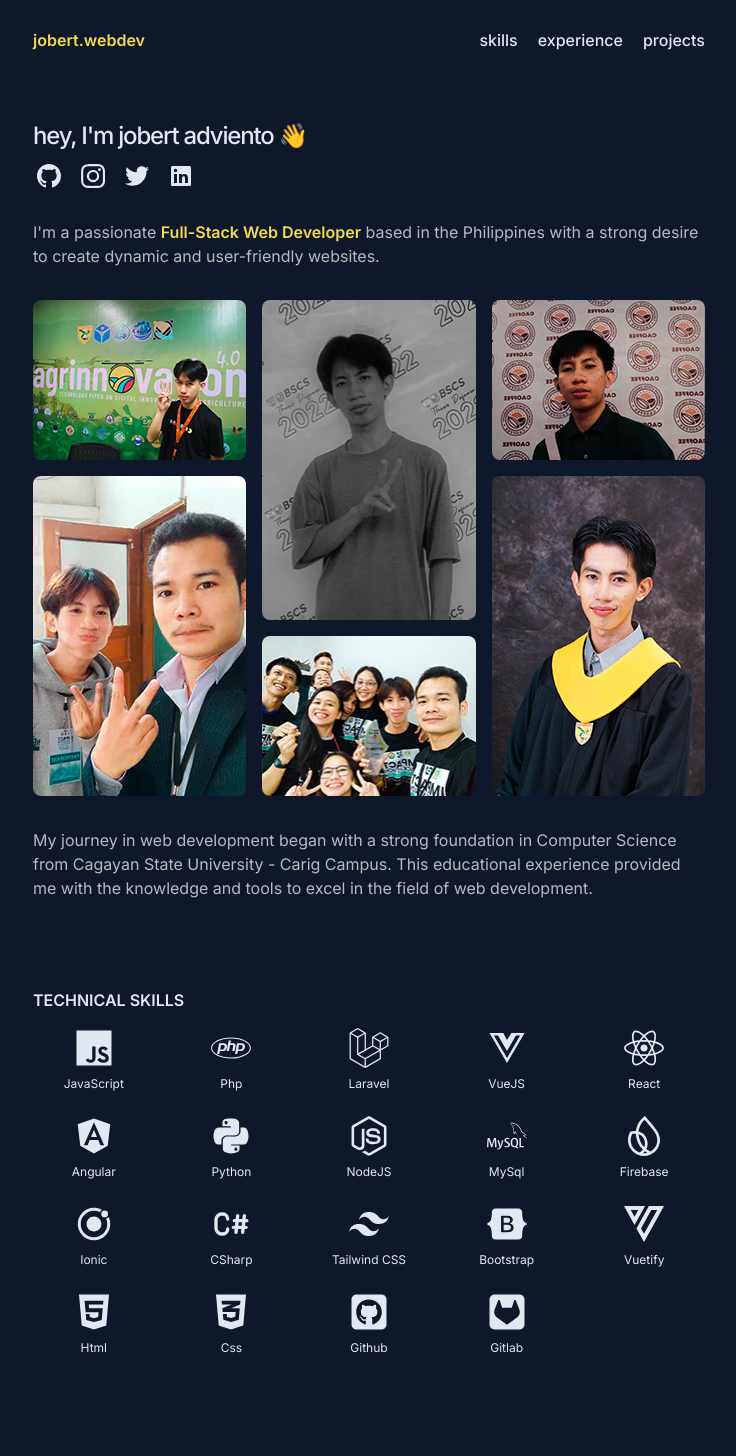
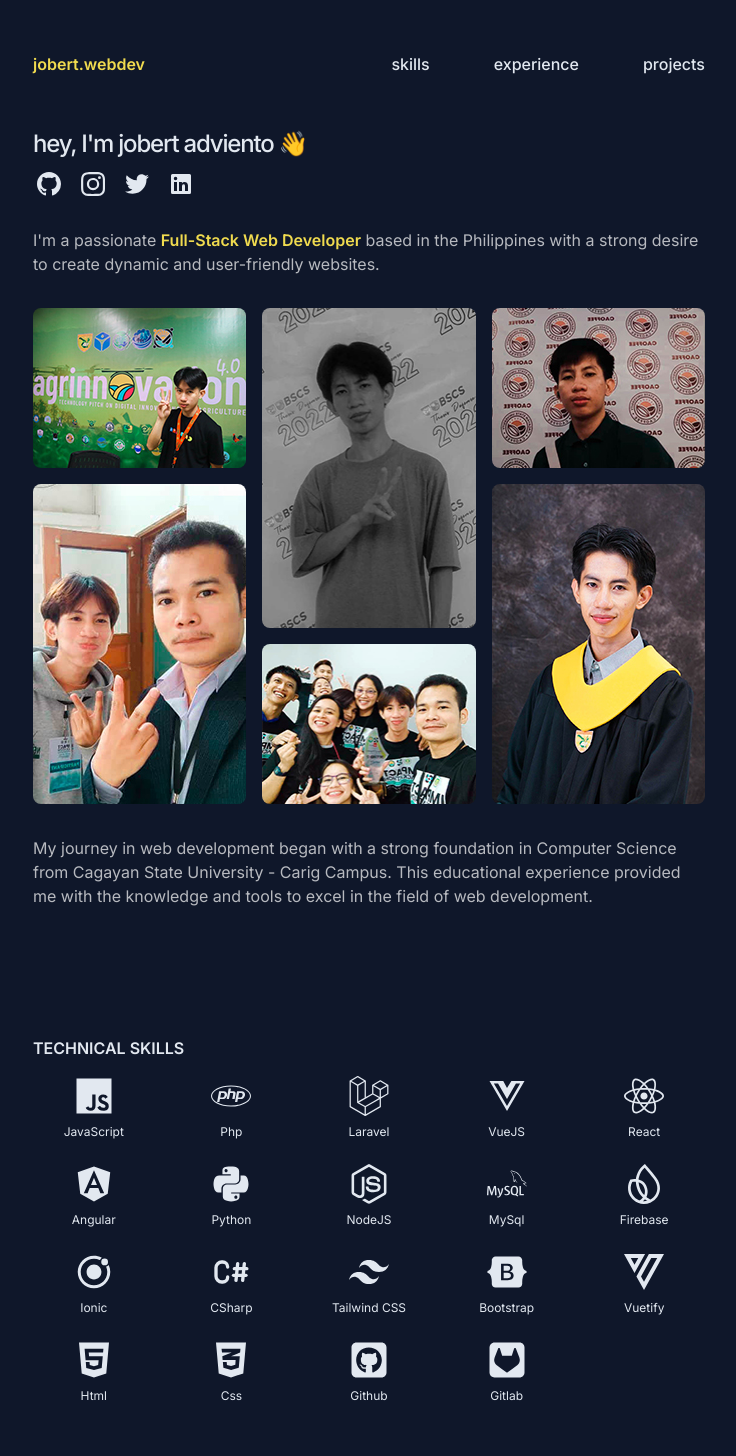
Before and after one commit to IamRimuruTempest/jobert-portfolio-v2, a Next.js app: page / in a window 1280 px wide. Shown: the top 1456 px of the page, without its empty margins (271-1007 px from the left). Built offline with nearby package versions, Linux system fonts and the light colour scheme.

Commit message:
Intial Commit

```diff
--- a/app/components/Footer/index.js
+++ b/app/components/Footer/index.js
@@ -68,7 +68,7 @@ export default function Footer() {
 
           <a
             class="size-8 inline-flex justify-center items-center gap-x-2 text-sm font-semibold rounded-full border border-transparent text-white/70 hover:bg-[#F0DB4F] hover:text-black disabled:opacity-50 disabled:pointer-events-none "
-            href="https://www.linkedin.com/in/jobert-adviento-a5b812224/"
+            href="https://www.linkedin.com/in/jobertadviento/"
           >
             <svg
               xmlns="http://www.w3.org/2000/svg"
--- a/app/components/Nav/index.js
+++ b/app/components/Nav/index.js
@@ -1,6 +1,8 @@
 "use client";
 import Link from "next/link";
-import { useEffect } from "react";
+import { useEffect, useState } from "react";
+import { RxHamburgerMenu } from "react-icons/rx";
+import { AiOutlineClose } from "react-icons/ai";
 
 export default function Navbar() {
   const links = [
@@ -9,7 +11,83 @@ export default function Navbar() {
     { path: "#projects", label: "projects" },
   ];
 
+  // const [menuOpen, setMenuOpen] = useState(false);
+
+  // const toggleMenu = () => {
+  //   setMenuOpen(!menuOpen);
+  // };
+
+  const [isMenuOpen, setIsMenuOpen] = useState(false);
+
   return (
+    <>
+      <header className="sticky top-0 inset-x-0 grid py-2 w-full z-50 h-32  bg-[#0f172a]">
+        <nav className="flex justify-between items-center max-container">
+          <a href="/" className="py-1 font-semibold text-[#F0DB4F]">
+            jobert.webdev
+          </a>
+          <ul className="flex-1 flex justify-end items-center gap-16 max-lg:hidden">
+            {links.map((link, index) => (
+              <li key={index}>
+                <a
+                  class="font-medium transition-all hover:text-[#F0DB4F] sm:py-6 "
+                  href={link.path}
+                  key={index}
+                  aria-current="page"
+                >
+                  {link.label}
+                </a>
+              </li>
+            ))}
+          </ul>
+
+          <div
+            className="hidden max-lg:block cursor-pointer"
+            onClick={() => {
+              setIsMenuOpen(!isMenuOpen);
+            }}
+          >
+            <RxHamburgerMenu className="text-xl" />
+          </div>
+        </nav>
+      </header>
+
+      {isMenuOpen && (
+        <div>
+          <nav className="fixed top-0 right-0 left-0 bottom-0 z-50 lg:bottom-auto bg-[#0f172a]  ">
+            <div
+              className="hidden max-lg:block fixed right-0  px-6 py-14 cursor-pointer"
+              onClick={() => {
+                setIsMenuOpen(!isMenuOpen);
+              }}
+            >
+              <AiOutlineClose className="text-xl" />
+            </div>
+            <ul className=" lg:hidden flex flex-col items-center justify-center h-full gap-8">
+              <a href="/" className="py-1 font-semibold text-[#F0DB4F]">
+                {`< jobertadviento.webdev />`}
+              </a>
+              {links.map((link, index) => (
+                <li key={index}>
+                  <a
+                    class="font-medium transition-all hover:text-[#F0DB4F] sm:py-6 "
+                    href={link.path}
+                    key={index}
+                    aria-current="page"
+                    onClick={() => {
+                      setIsMenuOpen(!isMenuOpen);
+                    }}
+                  >
+                    {link.label}
+                  </a>
+                </li>
+              ))}
+            </ul>
+          </nav>
+        </div>
+      )}
+    </>
+
     // <aside className="tracking-tight">
     //   <div class="hidden lg:sticky lg:top-20">
     //     <nav
@@ -63,37 +141,131 @@ export default function Navbar() {
     //     </nav>
     //   </div>
     // </aside>
-    <header class="sticky top-0 inset-x-0 flex flex-wrap   z-50 w-full h-20  bg-[#0f172a]  mb-10  sm:py-0">
-      <nav
-        class="relative max-w-[85rem]  w-full mx-auto  flex items-center justify-between gap-0"
-        aria-label="Global"
-      >
-        <div class="flex items-center justify-between">
-          <a href="/" className="py-1 font-semibold text-[#F0DB4F]">
-            jobert.webdev
-          </a>
-        </div>
+    // <header class="sticky top-0 inset-x-0 flex flex-wrap   z-50 w-full h-20  bg-[#0f172a]  mb-10  sm:py-0">
+    //   <nav
+    //     class="relative max-w-[85rem]  w-full mx-auto  flex items-center justify-between gap-0"
+    //     aria-label="Global"
+    //   >
+    //     <div class="flex items-center justify-between">
+    //       <a href="/" className="py-1 font-semibold text-[#F0DB4F]">
+    //         jobert.webdev
+    //       </a>
+    //     </div>
 
-        <div class="flex flex-row gap-y-4  items-center justify-end  gap-x-5 sm:mt-0 sm:ps-7">
-          {links.map((link, index) => (
-            // <a
-            //   class="transition-all hover:text-[#F0DB4F] hover:font-semibold flex align-middle relative py-1 px-2"
-            //   href={link.path}
-            //   key={index}
-            // >
-            //   {link.label}
-            // </a>
-            <a
-              class="font-medium transition-all hover:text-[#F0DB4F] sm:py-6 "
-              href={link.path}
-              key={index}
-              aria-current="page"
-            >
-              {link.label}
-            </a>
-          ))}
-        </div>
-      </nav>
-    </header>
+    //     <div class="flex flex-row gap-y-4  items-center justify-end  gap-x-5 sm:mt-0 sm:ps-7">
+    //       {links.map((link, index) => (
+    //         // <a
+    //         //   class="transition-all hover:text-[#F0DB4F] hover:font-semibold flex align-middle relative py-1 px-2"
+    //         //   href={link.path}
+    //         //   key={index}
+    //         // >
+    //         //   {link.label}
+    //         // </a>
+    //         <a
+    //           class="font-medium transition-all hover:text-[#F0DB4F] sm:py-6 "
+    //           href={link.path}
+    //           key={index}
+    //           aria-current="page"
+    //         >
+    //           {link.label}
+    //         </a>
+    //       ))}
+    //     </div>
+    //   </nav>
+    // </header>
+
+    // <header className="flex flex-wrap sm:justify-start sm:flex-nowrap w-full bg-white text-sm py-4">
+    //   <nav
+    //     className="max-w-[85rem] w-full mx-auto px-4 sm:flex sm:items-center sm:justify-between"
+    //     aria-label="Global"
+    //   >
+    //     <div className="flex items-center justify-between">
+    //       <a className="flex-none text-xl font-semibold" href="#">
+    //         Brand
+    //       </a>
+    //       <div className="sm:hidden">
+    //         <button
+    //           onClick={toggleMenu}
+    //           type="button"
+    //           className="hs-collapse-toggle p-2 inline-flex justify-center items-center gap-x-2 rounded-lg border border-gray-200 bg-white text-gray-800 shadow-sm hover:bg-gray-50 disabled:opacity-50 disabled:pointer-events-none"
+    //           aria-label="Toggle navigation"
+    //         >
+    //           <svg
+    //             className={
+    //               menuOpen
+    //                 ? "hidden"
+    //                 : "hs-collapse-open:hidden flex-shrink-0 size-4"
+    //             }
+    //             xmlns="http://www.w3.org/2000/svg"
+    //             width="24"
+    //             height="24"
+    //             viewBox="0 0 24 24"
+    //             fill="none"
+    //             stroke="currentColor"
+    //             strokeWidth="2"
+    //             strokeLinecap="round"
+    //             strokeLinejoin="round"
+    //           >
+    //             <line x1="3" x2="21" y1="6" y2="6" />
+    //             <line x1="3" x2="21" y1="12" y2="12" />
+    //             <line x1="3" x2="21" y1="18" y2="18" />
+    //           </svg>
+    //           <svg
+    //             className={
+    //               menuOpen
+    //                 ? "hs-collapse-open:block hidden flex-shrink-0 size-4"
+    //                 : "hidden"
+    //             }
+    //             xmlns="http://www.w3.org/2000/svg"
+    //             width="24"
+    //             height="24"
+    //             viewBox="0 0 24 24"
+    //             fill="none"
+    //             stroke="currentColor"
+    //             strokeWidth="2"
+    //             strokeLinecap="round"
+    //             strokeLinejoin="round"
+    //           >
+    //             <path d="M18 6 6 18" />
+    //             <path d="m6 6 12 12" />
+    //           </svg>
+    //         </button>
+    //       </div>
+    //     </div>
+    //     <div
+    //       className={`hs-collapse ${
+    //         menuOpen ? "" : "hidden"
+    //       } overflow-hidden transition-all duration-300 basis-full grow sm:block`}
+    //     >
+    //       <div className="flex flex-col gap-5 mt-5 sm:flex-row sm:items-center sm:justify-end sm:mt-0 sm:ps-5">
+    //         <a
+    //           className="font-medium text-blue-500"
+    //           href="#"
+    //           aria-current="page"
+    //         >
+    //           Landing
+    //         </a>
+    //         <a
+    //           className="font-medium text-gray-600 hover:text-gray-400"
+    //           href="#"
+    //         >
+    //           Account
+    //         </a>
+    //         <a
+    //           className="font-medium text-gray-600 hover:text-gray-400"
+    //           href="#"
+    //         >
+    //           Work
+    //         </a>
+    //         <a
+    //           className="font-medium text-gray-600 hover:text-gray-400"
+    //           href="#"
+    //         >
+    //           Blog
+    //         </a>
+    //       </div>
+    //     </div>
+    //   </nav>
+    // </header>
   );
 }
--- a/app/components/Social/index.js
+++ b/app/components/Social/index.js
@@ -67,7 +67,7 @@ export default function Social() {
         <a
           className="block  hover:text-[#F0DB4F]"
           aria-hidden="true"
-          href="https://www.linkedin.com/in/jobert-adviento-a5b812224/"
+          href="https://www.linkedin.com/in/jobertadviento/"
           target="_blank"
           rel="noreferrer"
         >
--- a/app/pages/about/index.js
+++ b/app/pages/about/index.js
@@ -19,7 +19,7 @@ export default function About() {
         user-friendly websites.
       </p>
 
-      <div className="my-8 columns-2 gap-4 sm:columns-3">
+      <div className="my-8 columns-2 gap-4 sm:columns-3 z-0">
         <div className="relative mb-4 h-40">
           <Image
             alt=""
--- a/app/pages/experience/index.js
+++ b/app/pages/experience/index.js
@@ -27,7 +27,7 @@ export default function Experience() {
   ];
   return (
     <section id="experience" className="pt-8">
-      <h2 class="font-semibold text-base mb-4 uppercase mt-14">
+      <h2 class="font-semibold text-base mb-4 uppercase mt-24">
         Work Experience
       </h2>
       <div className="space-y-12">
--- a/app/pages/projects/index.js
+++ b/app/pages/projects/index.js
@@ -45,7 +45,7 @@ export default function Projects() {
   ];
   return (
     <section id="projects" className="py-8">
-      <h2 class="font-semibold text-base mb-4 uppercase mt-14">Projects</h2>
+      <h2 class="font-semibold text-base mb-4 uppercase mt-24">Projects</h2>
       <div class="grid grid-cols-1 gap-6 space-y-6">
         {projects.map((project) => (
           <a href={project.link} className="group group/link">
--- a/app/pages/skills/index.js
+++ b/app/pages/skills/index.js
@@ -21,7 +21,7 @@ export default function Skills() {
   const icons = [FaHtml5, FaJs, FaLaravel, FaPhp];
   return (
     <section id="skills" className="pt-8">
-      <h2 class="font-semibold text-base mb-4 uppercase mt-14">
+      <h2 class="font-semibold text-base mb-4 uppercase mt-24">
         Technical Skills
       </h2>
 
```
